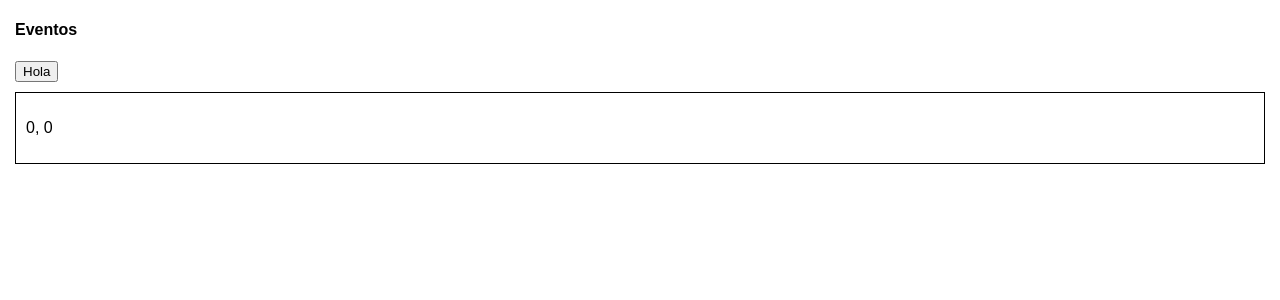
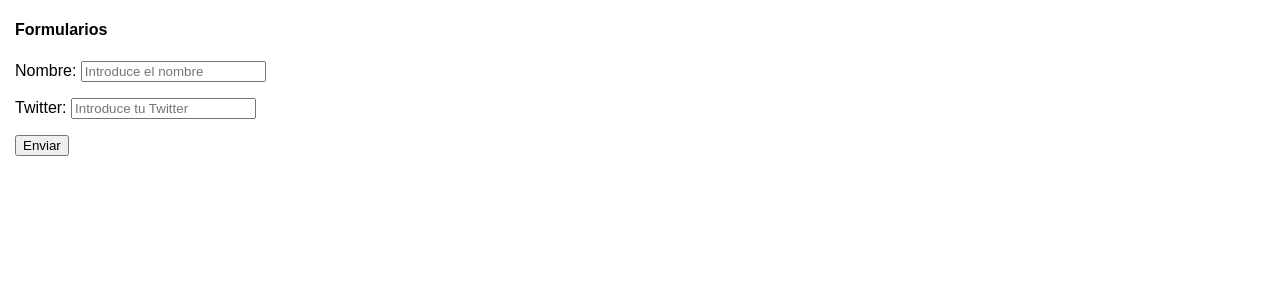
Before and after one commit to nechuba93/aprendereact, a React (Create React App) app: page / in a window 1280 px wide. Shown: the top 300 px of the page. Built offline with nearby package versions, Linux system fonts and the light colour scheme.

Commit message:
6:34 Formularios en react

```diff
--- a/src/App.js
+++ b/src/App.js
@@ -1,40 +1,13 @@
 import React, { Component } from "react";
 import "./App.css";
+import Forms from './sections/forms';
 
 class App extends Component {
-  constructor() {
-    super();
-    this.state = {
-      mouseX: 0,
-      mouseY: 0
-    };
-    //this.handleMouseMove = this.handleMouseMove.bind(this);
-
-  }
-
-  handleMouseMove = (e) => {
-    const { clientX, clientY } = e;
-    this.setState({ mouseX: clientX, mouseY: clientY });
-  }
-
-  handleCLick(e) {
-    console.log(e);
-    alert("hola");
-  }
 
   render() {
     return (
       <div className="App">
-        <h4>Eventos</h4>
-        <button onClick={this.handleCLick}>Hola</button>
-        <div
-          onMouseMove={this.handleMouseMove}
-          style={{ border: "1px solid #000", marginTop: 10, padding: 10 }}
-        >
-          <p>
-            {this.state.mouseX}, {this.state.mouseY}
-          </p>
-        </div>
+        <Forms />
       </div>
     );
   }
--- /dev/null
+++ b/src/sections/forms.js
@@ -0,0 +1,36 @@
+import React, { Component } from 'react'
+
+export default class Forms extends Component {
+    handleClick(e) {
+        e.preventDefault();
+        const name = document.getElementById('name').value
+        const email = document.getElementById('twitter').value
+        console.log({name, email})
+    }
+  render() {
+    return (
+      <div>
+        <h4>Formularios</h4>
+        <form>
+            <p>
+                <label>Nombre: </label>
+                <input
+                    id='name'
+                    name='userName'
+                    placeholder='Introduce el nombre'/>
+            </p>
+
+            <p>
+                <label>Twitter: </label>
+                <input
+                    id='twitter'
+                    name='twitterAccount'
+                    placeholder='Introduce tu Twitter'/>
+            </p>
+
+            <button onClick={this.handleClick}>Enviar</button>
+        </form>
+      </div>
+    )
+  }
+}
```
